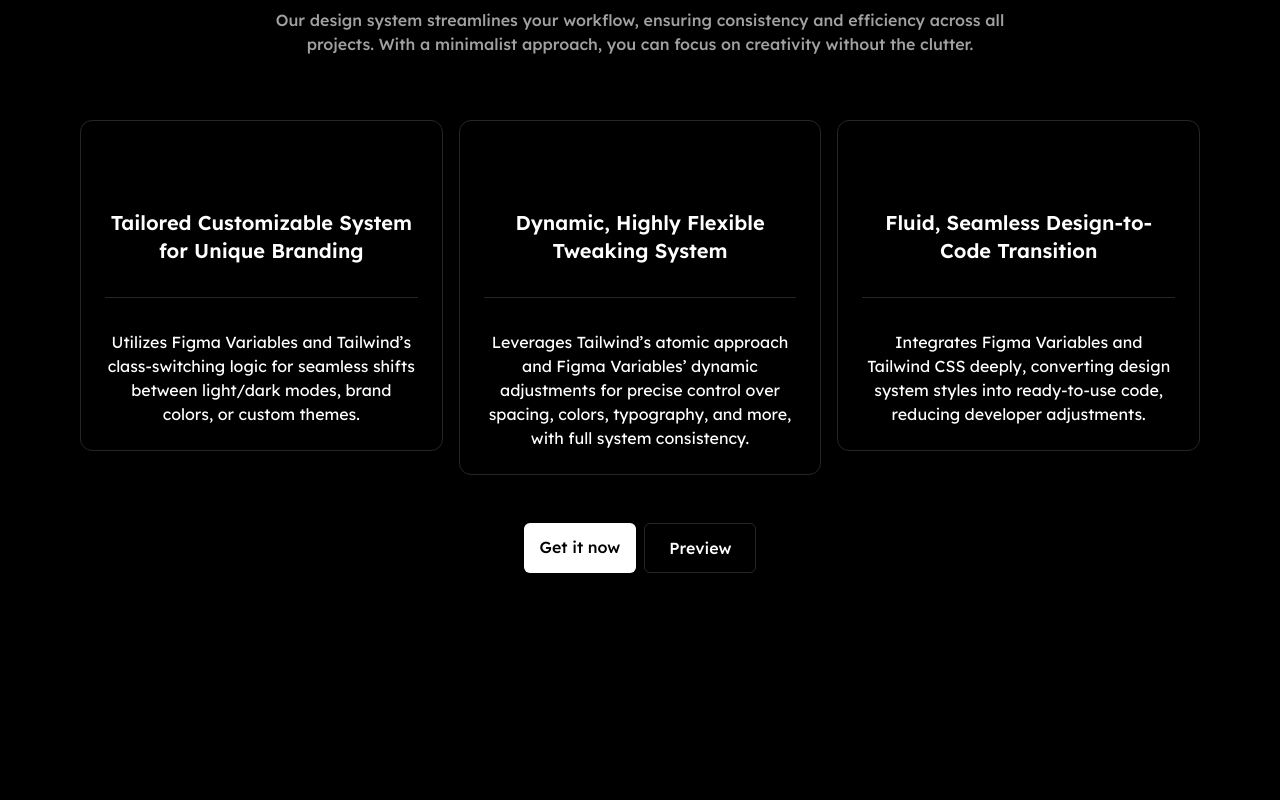
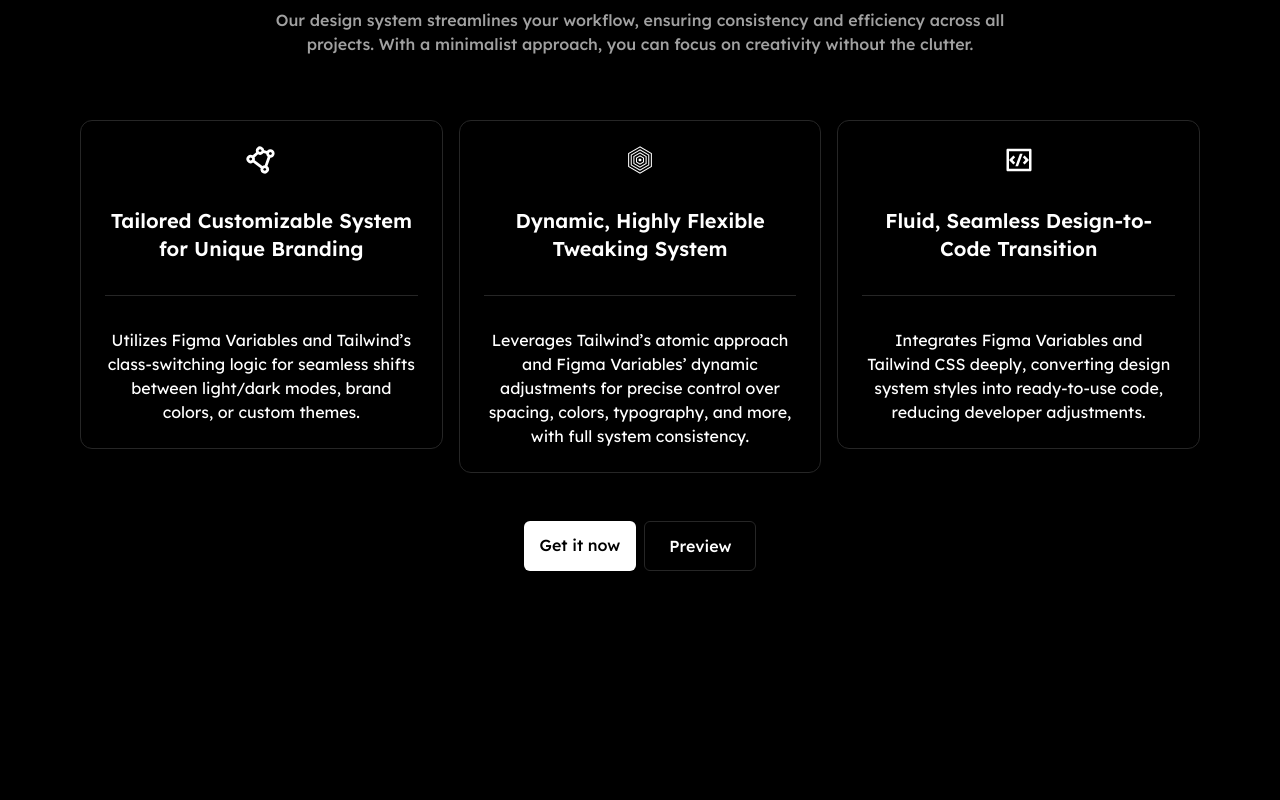
Before and after one commit to TaslimYusuf2210/InterfacesDS, a React (Vite) app in the folder Desktop/InterfacesDS/interfacesds/: page / in a window 1280 px wide. Shown: the part 3420-4220 px from the top of the page. Built offline with nearby package versions, Linux system fonts and the light colour scheme.

Commit message:
copy function

```diff
--- a/Desktop/InterfacesDS/interfacesds/src/components/ArticlesPage.jsx
+++ b/Desktop/InterfacesDS/interfacesds/src/components/ArticlesPage.jsx
@@ -8,7 +8,7 @@ function ArticlesPage() {
                 along as I document the journey, decisions, and technical insights.
                 </p>
             </div>
-            <div className="pl-4 pt-4 pb-5 pr-8 rounded-lg  space-y-6 border border-accent">
+            <div className="pl-4 pt-4 pb-5 pr-8 rounded-lg space-y-6 border border-accent">
                 <p className="text-xs text-brand">March 17, 2025</p>
                 <p className="text-xl font-semibold">Interfaces: A Personal Design System Journey for Modern Web Apps</p>
                 <p className="text-brand">
@@ -16,7 +16,7 @@ function ArticlesPage() {
                 goals behind the project, and how it aims to solve common UI development
                 challenges.
                 </p>
-                <button className="border py-4 px-6 border-accent rounded-sm hover:bg-accent" type="button">Read More</button>
+                <button className="border py-4 px-6 border-accent rounded-sm hover:bg-accent cursor-pointer" type="button">Read More</button>
             </div>
         </div>
      );
--- a/Desktop/InterfacesDS/interfacesds/src/components/Connect.jsx
+++ b/Desktop/InterfacesDS/interfacesds/src/components/Connect.jsx
@@ -1,7 +1,25 @@
 import Interface from "./Interfaces";
 import JoshuaGuo from "../assets/Joshua.png";
+import { LuCopy } from "react-icons/lu";
+import { IoMdCheckmark } from "react-icons/io";
+import { useState } from "react";
 
 function Connect() {
+  const [copyState, setCopyState] = useState(false)
+  const textToCopy = "hello@interfaces.supply"
+  const handleCopy = () => {
+    navigator.clipboard.writeText(textToCopy)
+    .then(() => {
+      setCopyState(true)
+      setTimeout(() => {
+      setCopyState(false);
+    }, 2000);
+    }).catch(err => {
+      setCopyState(false)
+    })
+
+  }
+
   return (
     <div className="space-y-10">
       <div className="space-y-8 border-b border-b-accent pb-8">
@@ -9,7 +27,7 @@ function Connect() {
         <h1 className="md:text-5xl text-4xl font-bold">Let's Connect</h1>
         <p className="font-medium text-brand">
           I'd love to hear from you! Whether you have questions about the
-          Interfaces Design System or <br />
+          Interfaces Design System or <br className="lg:block hidden"/>
           want to discuss how it can benefit your projects, feel free to reach
           out.
         </p>
@@ -27,13 +45,23 @@ function Connect() {
           </div>
         </div>
         <p className="font-medium text-brand">
-            "Thank you for your interest in the Interfaces Design System. I'm dedicated to creating elegant, <br />
+            "Thank you for your interest in the Interfaces Design System. I'm dedicated to creating elegant, <br className="lg:block hidden"/>
             functional design solutions that elevate your projects and streamline your workflow."
         </p>
-        <div className="px-3 py-2 text-sm font-medium border border-accent w-fit">
+        <div onClick={handleCopy} className="cursor-pointer px-3 py-2 text-sm font-medium border border-accent w-fit">
+          {copyState ?
+          <div className="flex gap-2">
+            <span>Copied</span>
+            <IoMdCheckmark className="text-white text-xl"/>
+          </div>
+          :
+          <div className="flex gap-2">
             <span>
             hello@interfaces.supply
             </span>
+            <LuCopy className="text-white text-xl"/>
+          </div>
+          }
         </div>
       </div>
     </div>
--- a/Desktop/InterfacesDS/interfacesds/src/components/PricingPlans.jsx
+++ b/Desktop/InterfacesDS/interfacesds/src/components/PricingPlans.jsx
@@ -10,7 +10,7 @@ function PricingPlans() {
                         Pricing Plans
                     </h1>
                     <p className="mb-16 font-medium text-brand">
-                        Our design system streamlines your workflow, ensuring consistency and efficiency across all <br />
+                        Our design system streamlines your workflow, ensuring consistency and efficiency across all <br className="lg:block hidden"/>
                         projects. With a minimalist approach, you can focus on creativity without the clutter.
                     </p>
             </div>
--- a/Desktop/InterfacesDS/interfacesds/src/components/Revolutionalize.jsx
+++ b/Desktop/InterfacesDS/interfacesds/src/components/Revolutionalize.jsx
@@ -1,5 +1,7 @@
 import Interface from "./Interfaces";
-import node from "../assets/node.svg";
+import { RiCodeBoxLine } from "react-icons/ri";
+import { PiPolygonBold } from "react-icons/pi";
+import { GiNestedHexagons } from "react-icons/gi";
 import GetandPreview from "./GetandPreview";
 // import { ReactComponent as NodeIcon } from "../assets/node.svg"
 
@@ -18,38 +20,38 @@ function Revolutionalize() {
         without the clutter.
       </p>
       <div className="flex gap-4 lg:flex-row flex-col">
-        <div className="space-y-8 w-full rounded-xl h-fit border border-accent p-6">
-          <img src={node} />
+        <div className="flex flex-col items-center space-y-8 w-full max-w-96 rounded-xl h-fit border border-accent p-6">
+          <PiPolygonBold className="text-white lg:text-3xl text-2xl"/>
           <h6 className="text-xl font-semibold">
             Tailored Customizable System <br />
             for Unique Branding
           </h6>
-          <hr className="text-accent" />
+          <hr className="text-accent w-full" />
           <p >
             Utilizes Figma Variables and Tailwind’s class-switching logic for
             seamless shifts between light/dark modes, brand colors, or custom
             themes.
           </p>
         </div>
-        <div className="space-y-8 w-full rounded-xl border border-accent p-6">
-          <img src={node} />
+        <div className="flex flex-col items-center space-y-8 w-full max-w-96 rounded-xl border border-accent p-6">
+          <GiNestedHexagons className="text-white lg:text-3xl text-2xl"/>
           <h6 className="text-xl font-semibold">
             Dynamic, Highly Flexible <br />
             Tweaking System
           </h6>
-          <hr className="text-accent" />
+          <hr className="text-accent w-full"/>
           <p>
             Leverages Tailwind’s atomic approach and Figma Variables’ dynamic
             adjustments for precise control over spacing, colors, typography,
             and more, with full system consistency.
           </p>
         </div>
-        <div className="space-y-8 w-full h-fit rounded-xl border border-accent p-6">
-          <img src={node} />
+        <div className="flex flex-col items-center space-y-8 w-full max-w-96 h-fit rounded-xl border border-accent p-6">
+          <RiCodeBoxLine className="text-white lg:text-3xl text-2xl"/>
           <h6 className="text-xl font-semibold">
             Fluid, Seamless Design-to-Code Transition
           </h6>
-          <hr className="text-accent" />
+          <hr className="text-accent w-full" />
           <p >
             Integrates Figma Variables and Tailwind CSS deeply, converting
             design system styles into ready-to-use code, reducing developer
```
